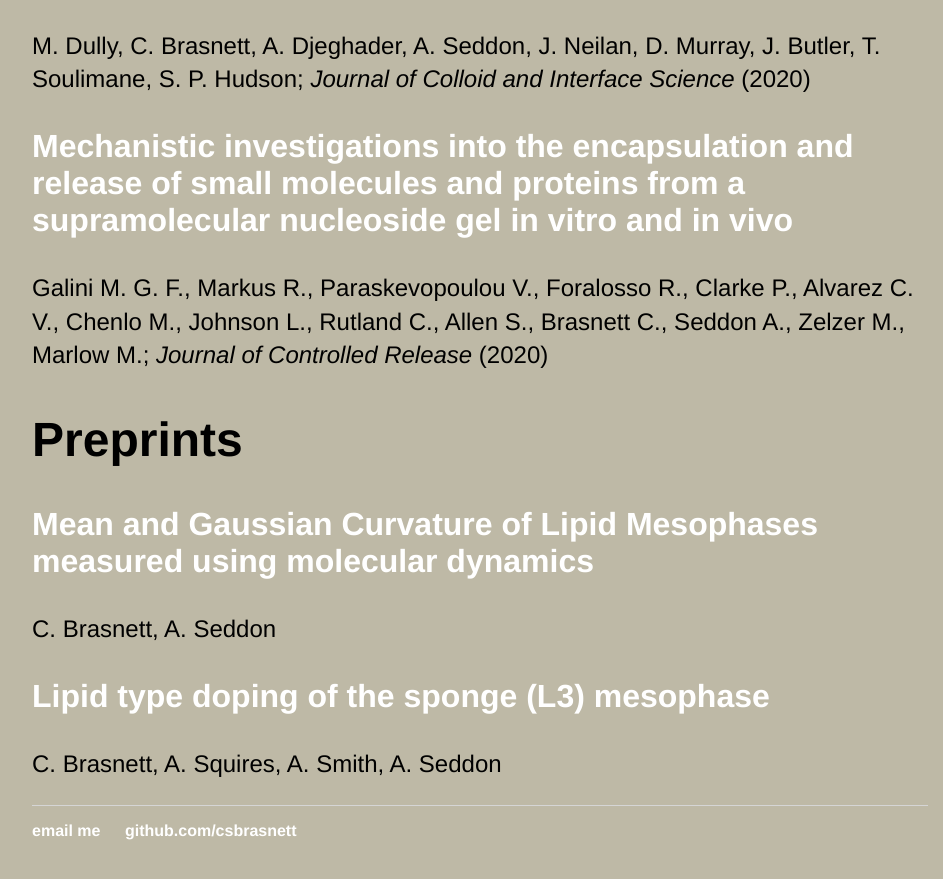
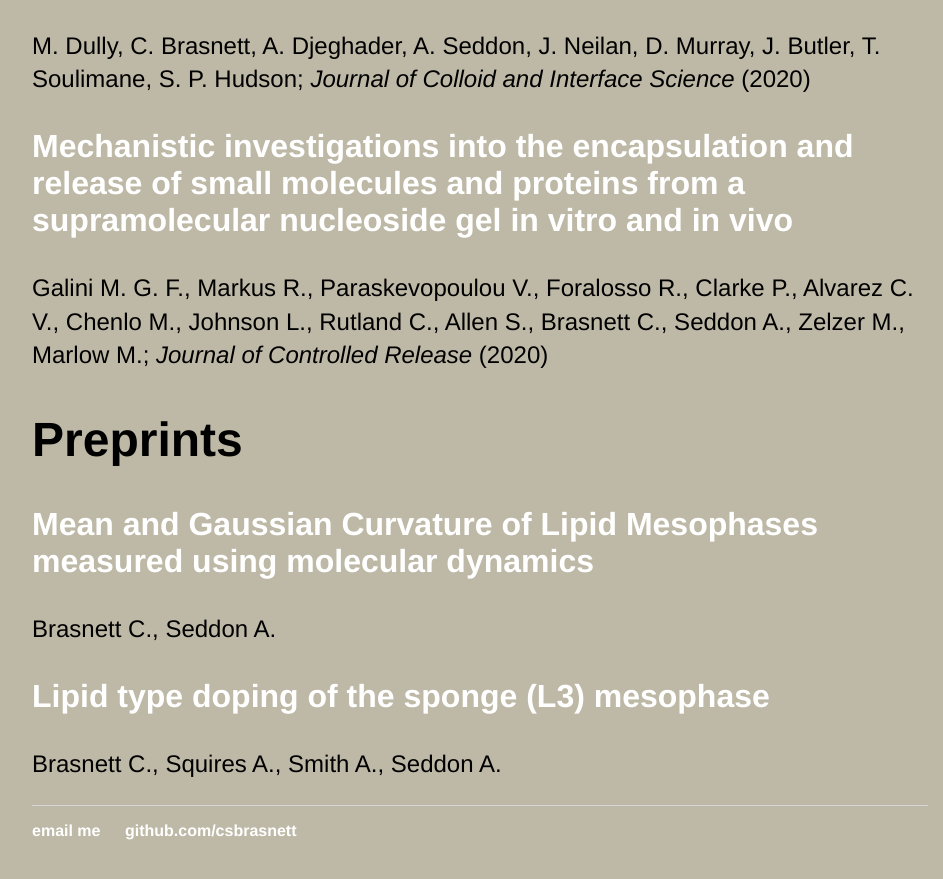
Before and after one commit to csbrasnett/csbrasnett.github.io, a Jekyll site: the page built from papers.html, in a window 1280 px wide and 900 px high, scrolled down 1738 px. Shown: the top 879 px of the window, without its empty margins (160-1103 px from the left). Built offline with Jekyll 4.4.1, drawn with Linux system fonts in a browser that asks for light colours; some of the changed text lies outside the part shown.

Commit message:
fixed formatting

```diff
--- a/papers.html
+++ b/papers.html
@@ -17,7 +17,7 @@ title: Papers
 	<h3> <a href="https://www.nature.com/articles/s41598-017-08438-4">
 	Effects of Cations on the Behaviour of Lipid Cubic Phases</a>
 	</h3>
-	<p> C. Brasnett, G. Longstaff, L. Compton & A. Seddon;
+	<p> Brasnett C., Longstaff G., Compton L., Seddon A.;
 	<em>Scientific Reports</em> (2017)
 	</p>
 
@@ -72,14 +72,14 @@ title: Papers
 	<h3> <a href="https://arxiv.org/abs/2010.10308">
 	Mean and Gaussian Curvature of Lipid Mesophases measured using molecular dynamics</a>
 	</h3>
-	<p> C. Brasnett, A. Seddon
+	<p> Brasnett C., Seddon A.
 	</p>
 
 
 	<h3> <a href="https://www.biorxiv.org/content/10.1101/2021.02.22.432284v1">
 	Lipid type doping of the sponge (L3) mesophase</a>
 	</h3>
-	<p> C. Brasnett, A. Squires, A. Smith, A. Seddon
+	<p> Brasnett C., Squires A., Smith A., Seddon A.
 	</p>
 
 
```
